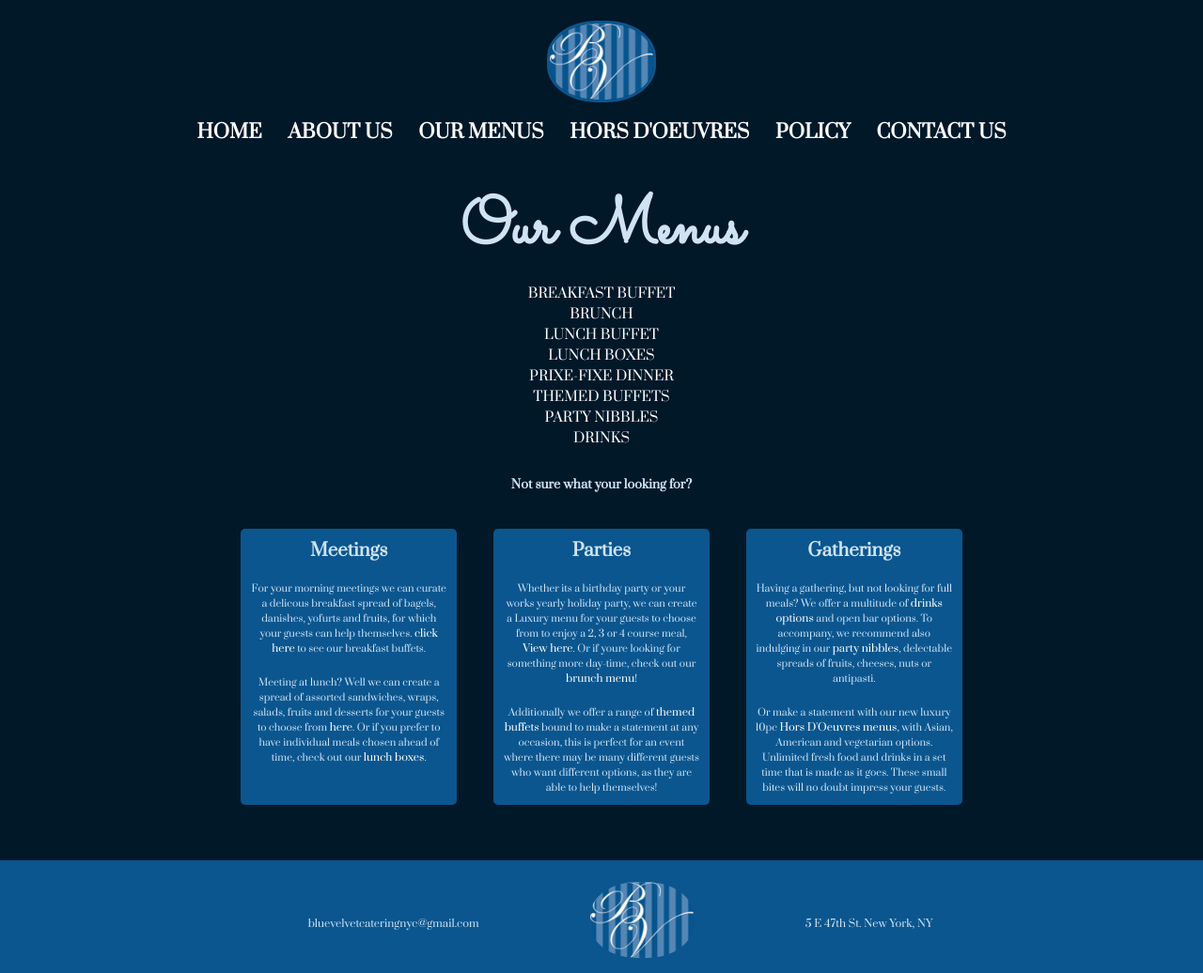
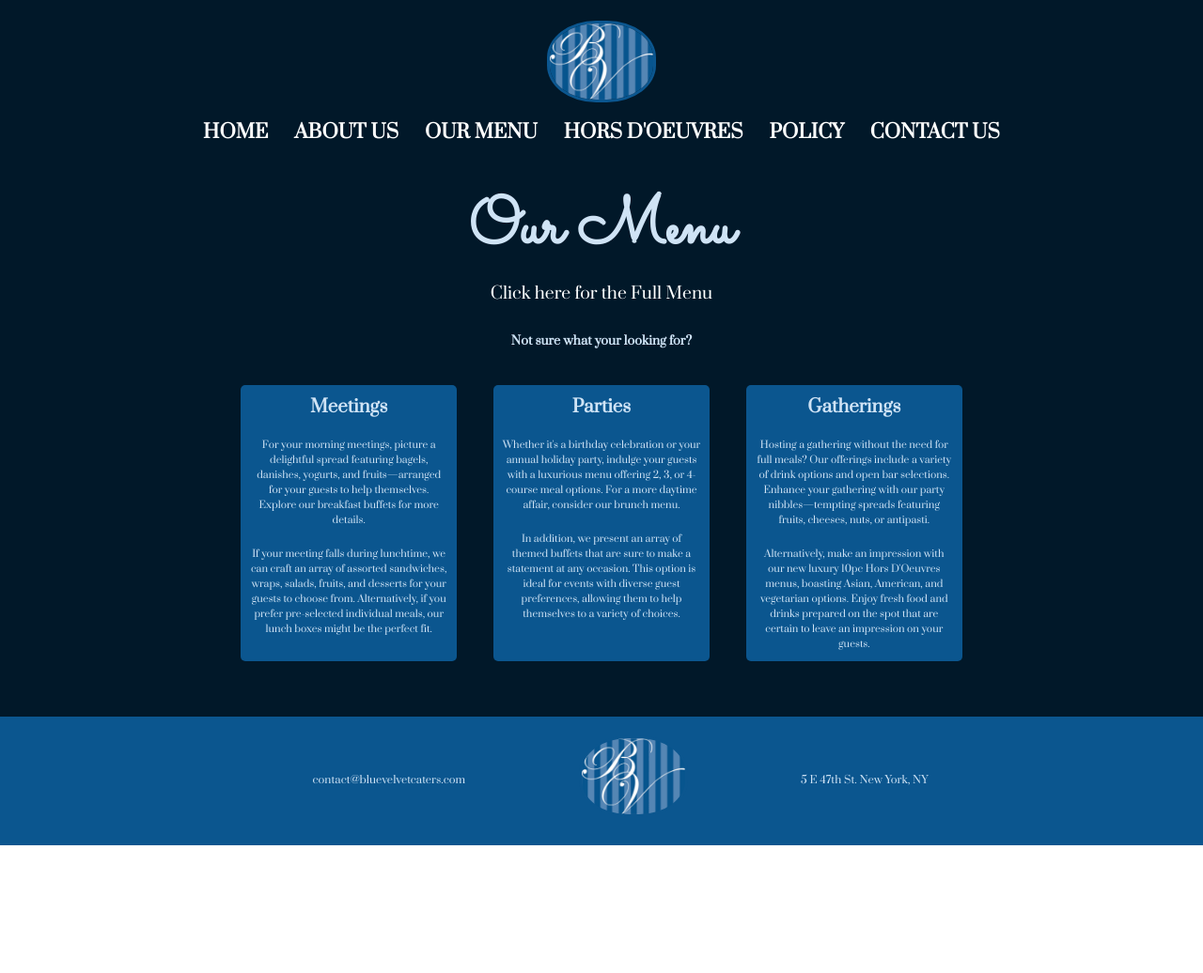
Before and after one commit to bobbihalsell/bluevelvet, a plain HTML site: page menu.html in a window 1280 px wide. Shown: the top 1036 px of the page at 94% size. After the commit the page ends 900 px from the top, so only its background shows below. Drawn offline with Linux system fonts and the light colour scheme; a web font is replaced by a local one.

Commit message:
Add files via upload

```diff
--- a/menu.html
+++ b/menu.html
@@ -23,7 +23,7 @@
                 <ul>
                     <li><a href="index.html"><b>HOME</b></a></li>
                     <li><a href="about.html"><b>ABOUT US</b></a></li>
-                    <li><a href="menu.html"><b>OUR MENUS</b></a></li>
+                    <li><a href="menu.html"><b>OUR MENU</b></a></li>
                     <li><a href="smallbites.html"><b>HORS D'OEUVRES</b></a></li>
                     <li><a href="policy.html"><b>POLICY</b></a></li>
                     <li><a href="contact.html"><b>CONTACT US</b></a></li>
@@ -36,16 +36,9 @@
 <!--- intro --->
     <section class="back">
         <section class="page menu">
-            <h1>Our Menus</h1>
+            <h1>Our Menu</h1>
             <div class="menus-list">
-                <a href="https://drive.google.com/file/d/1q-bbv2Ml1i2xgwfpP8d-sU2DdA_N_U0j/view?usp=drive_link" target="_blank">BREAKFAST BUFFET</a><br>
-                <a href="https://drive.google.com/file/d/11WUuiQK3CRdYA2nyg1mw6YoC-BXdzFTk/view?usp=drive_link" target="_blank">BRUNCH</a><br>
-                <a href="https://drive.google.com/file/d/17qGQMFlxbtCuW0UrA8tq5HwgxOZu75S2/view?usp=drive_link" target="_blank">LUNCH BUFFET</a><br>
-                <a href="https://drive.google.com/file/d/1NPbvxTpyWAMsWm1zI7UjQaiHFRVl370A/view?usp=drive_link" target="_blank">LUNCH BOXES</a><br>
-                <a href="https://drive.google.com/file/d/1lZdssNCGBGKquHqCovdLvSiIIrDRCaZb/view?usp=drive_link" target="_blank">PRIXE-FIXE DINNER</a><br>
-                <a href="https://drive.google.com/file/d/1By53bWZuR4nf0pnUQbKYsBdCFuGBLln4/view?usp=drive_link" target="_blank">THEMED BUFFETS</a><br>
-                <a href="https://drive.google.com/file/d/1XTNoOS3kzyOaUnxeOFuJAvS99R7lkeWh/view?usp=drive_link" target="_blank">PARTY NIBBLES</a><br>
-                <a href="https://drive.google.com/file/d/1Tkf0G2_9pxryvUmtTxbUMkltaW2yUjSg/view?usp=drive_link" target="_blank">DRINKS</a><br>
+                <a href="" target="_blank">Click here for the Full Menu</a>
             </div>
 
             <h4>Not sure what your looking for?</h4>
@@ -53,19 +46,18 @@
             <div class="row">
                 <div class="event-col ideas">
                     <h3>Meetings</h3>
-                    <p>For your morning meetings we can curate a delicous breakfast spread of bagels, danishes, yofurts and fruits, for which your guests can help themselves. <a href="https://drive.google.com/file/d/1q-bbv2Ml1i2xgwfpP8d-sU2DdA_N_U0j/view?usp=drive_link">click here</a> to see our breakfast buffets.</p>
-                    <p>Meeting at lunch? Well we can create a spread of assorted sandwiches, wraps, salads, fruits and desserts for your guests to choose from <a href="https://drive.google.com/file/d/17qGQMFlxbtCuW0UrA8tq5HwgxOZu75S2/view?usp=drive_link">here</a>. Or if you prefer to have individual meals chosen ahead of time, check out our <a href="https://drive.google.com/file/d/1NPbvxTpyWAMsWm1zI7UjQaiHFRVl370A/view?usp=drive_link">lunch boxes</a>.</p>
+                    <p>For your morning meetings, picture a delightful spread featuring bagels, danishes, yogurts, and fruits—arranged for your guests to help themselves. Explore our breakfast buffets for more details.</p>
+                    <p>If your meeting falls during lunchtime, we can craft an array of assorted sandwiches, wraps, salads, fruits, and desserts for your guests to choose from. Alternatively, if you prefer pre-selected individual meals, our lunch boxes might be the perfect fit.</p>
                 </div>
                 <div class="event-col ideas">
                     <h3>Parties</h3>
-                    <p>Whether its a birthday party or your works yearly holiday party, we can create a Luxury menu for your guests to choose from to enjoy a 2, 3 or 4 course meal, <a href="https://drive.google.com/file/d/1lZdssNCGBGKquHqCovdLvSiIIrDRCaZb/view?usp=drive_link">View here</a>. Or if youre looking for something more day-time, check out our <a href="https://drive.google.com/file/d/11WUuiQK3CRdYA2nyg1mw6YoC-BXdzFTk/view?usp=drive_link">brunch menu</a>!</p>
-                    <p>Additionally we offer a range of <a href="https://drive.google.com/file/d/1By53bWZuR4nf0pnUQbKYsBdCFuGBLln4/view?usp=drive_link">themed buffets</a> bound to make a statement at any occasion, this is perfect for an event where there may be many different guests who want different options, as they are able to help themselves!</p>
+                    <p>Whether it's a birthday celebration or your annual holiday party, indulge your guests with a luxurious menu offering 2, 3, or 4-course meal options. For a more daytime affair, consider our brunch menu.</p>
+                    <p>In addition, we present an array of themed buffets that are sure to make a statement at any occasion. This option is ideal for events with diverse guest preferences, allowing them to help themselves to a variety of choices.</p>
                 </div>
                 <div class="event-col ideas">
                     <h3>Gatherings</h3>
-                    <p>Having a gathering, but not looking for full meals? We offer a multitude of <a href="https://drive.google.com/file/d/1Tkf0G2_9pxryvUmtTxbUMkltaW2yUjSg/view?usp=drive_link">drinks options</a> and open bar options. To accompany, we recommend also indulging in our <a href="https://drive.google.com/file/d/1XTNoOS3kzyOaUnxeOFuJAvS99R7lkeWh/view?usp=drive_link">party nibbles</a>, delectable spreads of fruits, cheeses, nuts or antipasti.</p>
-                    <p>Or make a statement with our new luxury 10pc <a href="">Hors D'Oeuvres menus</a>, with Asian, American and vegetarian options. Unlimited fresh food and drinks in a set time that is made as it goes. These small bites will no doubt impress your guests.</p>
-
+                    <p>Hosting a gathering without the need for full meals? Our offerings include a variety of drink options and open bar selections. Enhance your gathering with our party nibbles—tempting spreads featuring fruits, cheeses, nuts, or antipasti.</p>
+                    <p>Alternatively, make an impression with our new luxury 10pc Hors D'Oeuvres menus, boasting Asian, American, and vegetarian options. Enjoy fresh food and drinks prepared on the spot that are certain to leave an impression on your guests.</p>
                 </div>
             </div>
         </section>
@@ -79,7 +71,7 @@
 
      <footer>
         <div class="row">
-            <p>bluevelvetcateringnyc@gmail.com</p>
+            <p>contact@bluevelvetcaters.com</p>
             <a href="index.html"><img class="logo" src="img/logo.png" alt="blue velvet catering nyc new york"></a>
             <p>5 E 47th St. New York, NY</p>
         </div>
--- a/style.css
+++ b/style.css
@@ -401,7 +401,7 @@ p{
 .cta{
     margin: auto;
     width: 80%;
-    background-image: linear-gradient(rgba(0,0,0,0.7), rgba(0,0,0,0.7)), url(img/cover.png);
+    background-image: linear-gradient(rgba(0,0,0,0.6), rgba(0,0,0,0.6)), url(img/cover.png);
     background-position: center;
     background-size: cover;
     border-radius: 10px;
@@ -484,8 +484,8 @@ p{
 }
 
 .menu a{
-    padding-top: 5px;
-    font-size: 0.9rem;
+    padding: 5px 0;
+    font-size: 1.1rem;
     color: white;
 }
 
```
Also changed, not shown: about.html (+2 -2 lines), contact.html (+5 -18 lines), index.html (+2 -2 lines), policy.html (+2 -2 lines), smallbites.html (+2 -2 lines), img/bg.png, img/buffet.png, img/horsdov.png, 2 other files.
